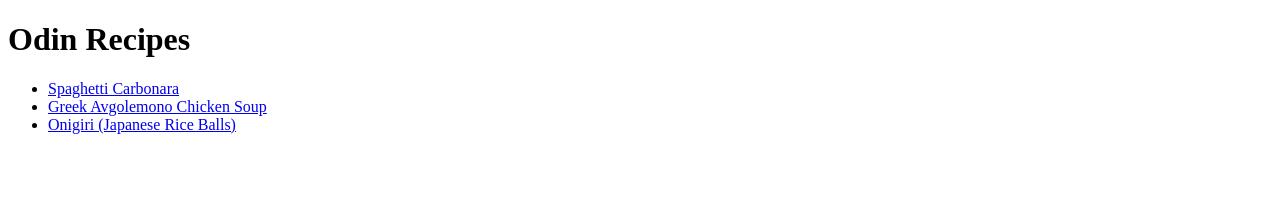
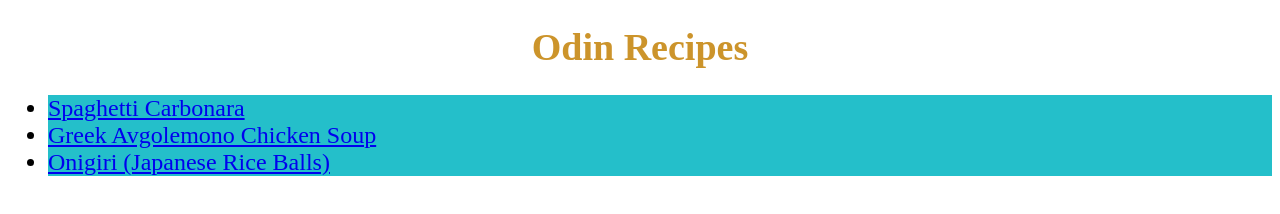
Before and after one commit to d-nepomuceno/odin-recipes, a plain HTML site: page index.html in a window 1280 px wide. Drawn offline with Linux system fonts and the light colour scheme.

Commit message:
Add css file and id tags to index

```diff
--- a/index.html
+++ b/index.html
@@ -3,14 +3,15 @@
     <head>
         <meta charset="UTF-8">
         <title>Odin Recipes</title>
+        <link rel="stylesheet" href="style.css">
     </head>
 
     <body>
-        <h1>Odin Recipes</h1>
+        <h1 class="title">Odin Recipes</h1>
         <ul>
-            <li><a href="recipes/carbonara.html">Spaghetti Carbonara</a></li>
-            <li><a href="recipes/avgolemono.html">Greek Avgolemono Chicken Soup</a></li>
-            <li><a href="recipes/onigiri.html">Onigiri (Japanese Rice Balls)</a></li>
+            <li id="spaghetti"><a href="recipes/carbonara.html">Spaghetti Carbonara</a></li>
+            <li id="avgolemono"><a href="recipes/avgolemono.html">Greek Avgolemono Chicken Soup</a></li>
+            <li id="onigiri"><a href="recipes/onigiri.html">Onigiri (Japanese Rice Balls)</a></li>
         </ul>
 
     </body>
--- /dev/null
+++ b/style.css
@@ -0,0 +1,17 @@
+body {
+    font-style: Helvetica, "Times New Roman", sans-serif;
+}
+
+.title {
+    color: rgb(204, 148, 43);
+    font-size: 38px;
+    text-align: center;
+}
+
+#spaghetti,
+#avgolemono,
+#onigiri {
+    background-color: rgb(36, 191, 202);
+    color: black;
+    font-size: 24px;
+}
```
